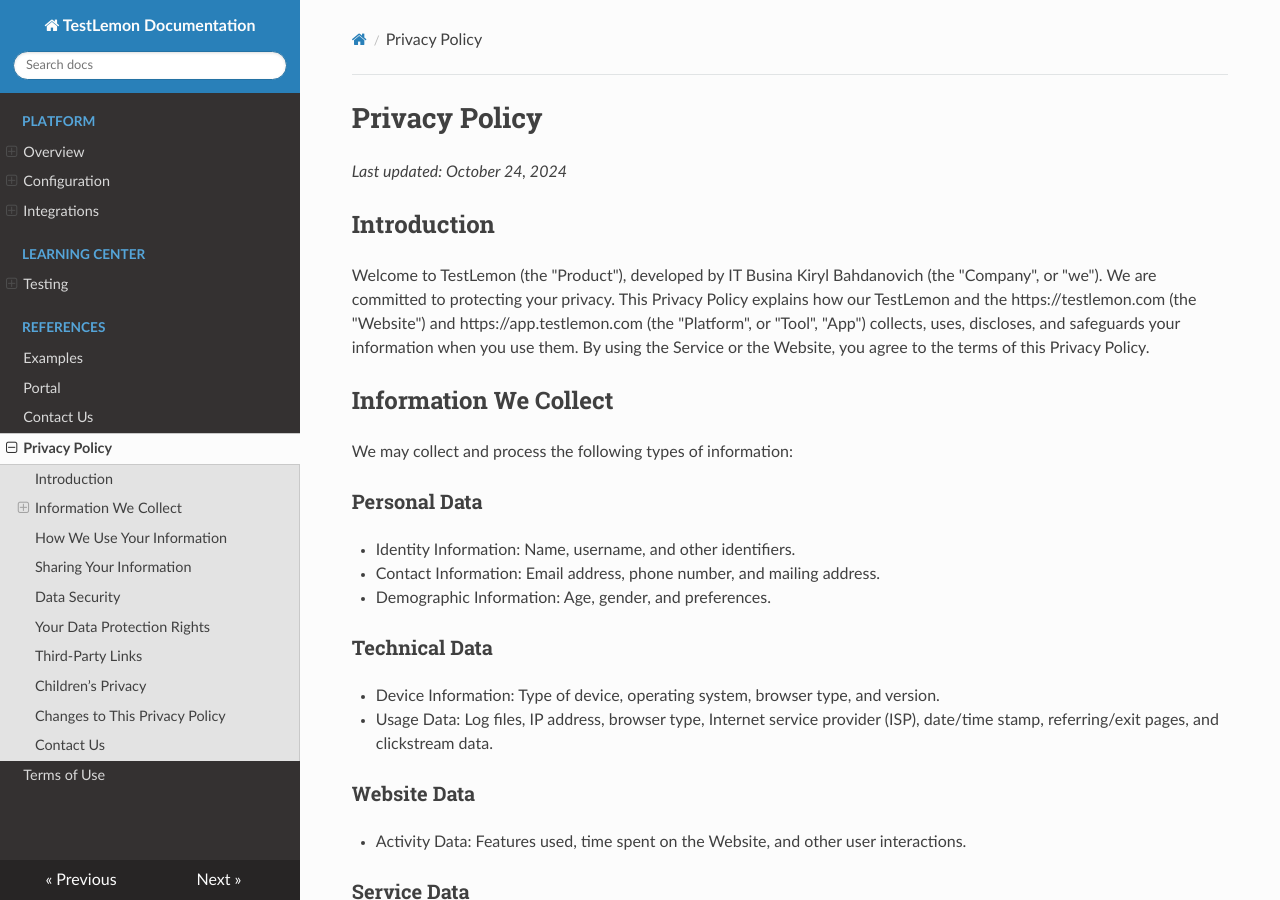
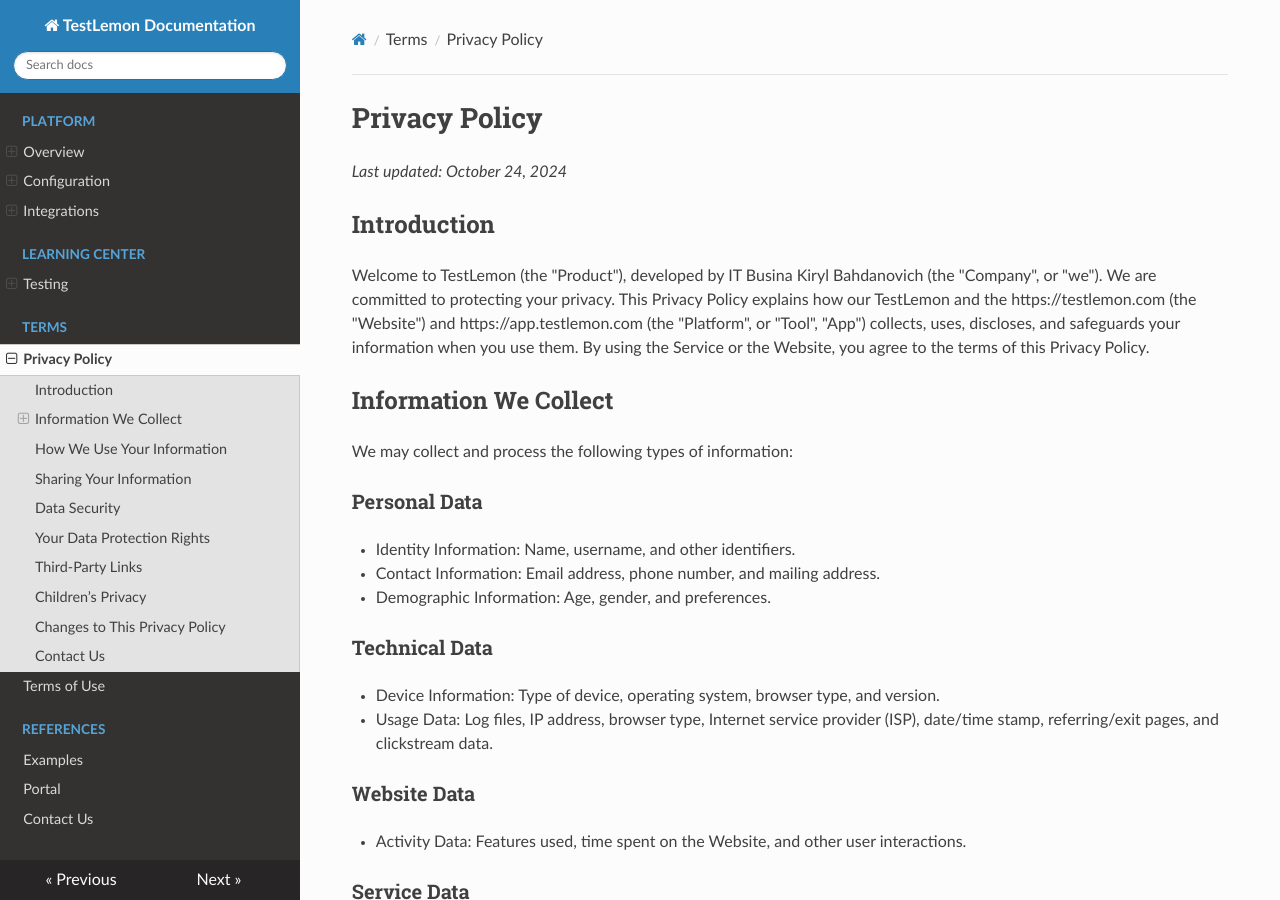
Before and after one commit to itbusina/testlemon-docs, an MkDocs documentation site: the page built from docs/docs/privacy-policy.md, in a window 1280 px wide and 900 px high. Built offline with MkDocs 1.6.1, drawn with Linux system fonts in a browser that asks for light colours; nearby versions of some CDN libraries; part of the change alters nothing that is shown.

Commit message:
Fixed terms and privacy pages.

```diff
--- a/docs/mkdocs.yml
+++ b/docs/mkdocs.yml
@@ -51,9 +51,10 @@ nav:
       #- Alternative to Betterstack: coming-soon.md
       #- Alternative to Insomnia: coming-soon.md
       #- Alternative to Pinghome: coming-soon.md
+  - Terms:
+    - Privacy Policy: privacy-policy.md
+    - Terms of Use: terms-of-use.md
   - References:
     - Examples: 'https://github.com/itbusina/testlemon-docs/tree/main/examples'
     - Portal: 'https://app.testlemon.com/'
     - Contact Us: 'https://testlemon.com/index.html#contact'
-  - Privacy Policy: pages/terms/privacy-policy.md
-  - Terms of Use: pages/terms/terms-of-use.md
```
Also changed, not shown: docs/docs/privacy-policy.md (renamed from docs/docs/pages/terms/privacy-policy.md), docs/docs/terms-of-use.md (renamed from docs/docs/pages/terms/terms-of-use.md).
